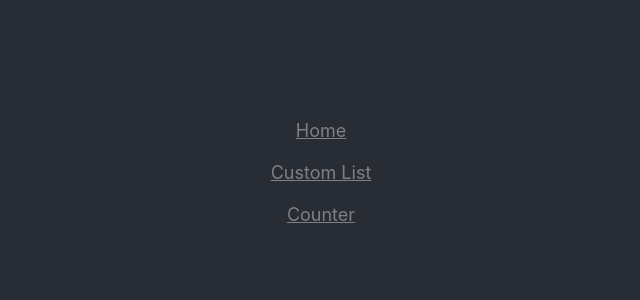
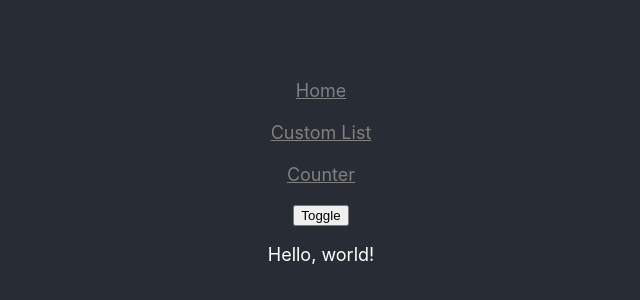
Before and after one commit to mihir-parikh/react-playground, a React (Create React App) app: page /toggle-greeting in a window 1280 px wide. Shown: the part 228-528 px from the top of the page, without its empty margins (319-959 px from the left). Built offline with nearby package versions, Linux system fonts and the light colour scheme.

Commit message:
[WIP] v0.1 Toggle component

```diff
--- a/src/App.js
+++ b/src/App.js
@@ -2,6 +2,7 @@ import './App.css';
 import CustomList from './components/CustomList/CustomList.tsx';
 import Navbar from './components/Navbar/Navbar.tsx';
 import Counter from './components/Counter/Counter.tsx';
+import ToggleGreeting from './components/ToggleGreeting/ToggleGreeting.tsx';
 import { Routes, Route } from 'react-router-dom';
 
 function App() {
@@ -20,6 +21,11 @@ function App() {
             element={<Counter />}
             data-testid="counter"
           />
+          <Route
+            path="/toggle-greeting"
+            element={<ToggleGreeting />}
+            data-testid="toggle-greeting"
+          />
         </Routes>
       </header>
     </div>
--- /dev/null
+++ b/src/components/ToggleGreeting/Greeting/Greeting.tsx
@@ -0,0 +1,7 @@
+const Greeting = (props) => {
+    const { isActive } = props;
+
+    return <p id="greeting" style={isActive ? { display: 'none' } : { display: 'block' }}>Hello, world!</p>;
+};
+
+export default Greeting;
--- /dev/null
+++ b/src/components/ToggleGreeting/ToggleGreeting.tsx
@@ -0,0 +1,15 @@
+import { useState } from "react";
+import Greeting from "./Greeting/Greeting";
+
+const ToggleGreeting = () => {
+    const [ isActive, setIsActive ] = useState(false);
+
+    return (
+        <div>
+            <button onClick={() => setIsActive(!isActive)}>Toggle</button>
+            <Greeting isActive={isActive} />
+        </div>
+    );
+};
+
+export default ToggleGreeting;
```
Also changed, not shown: 2 other files (tests, documents, lock files or other folders).
